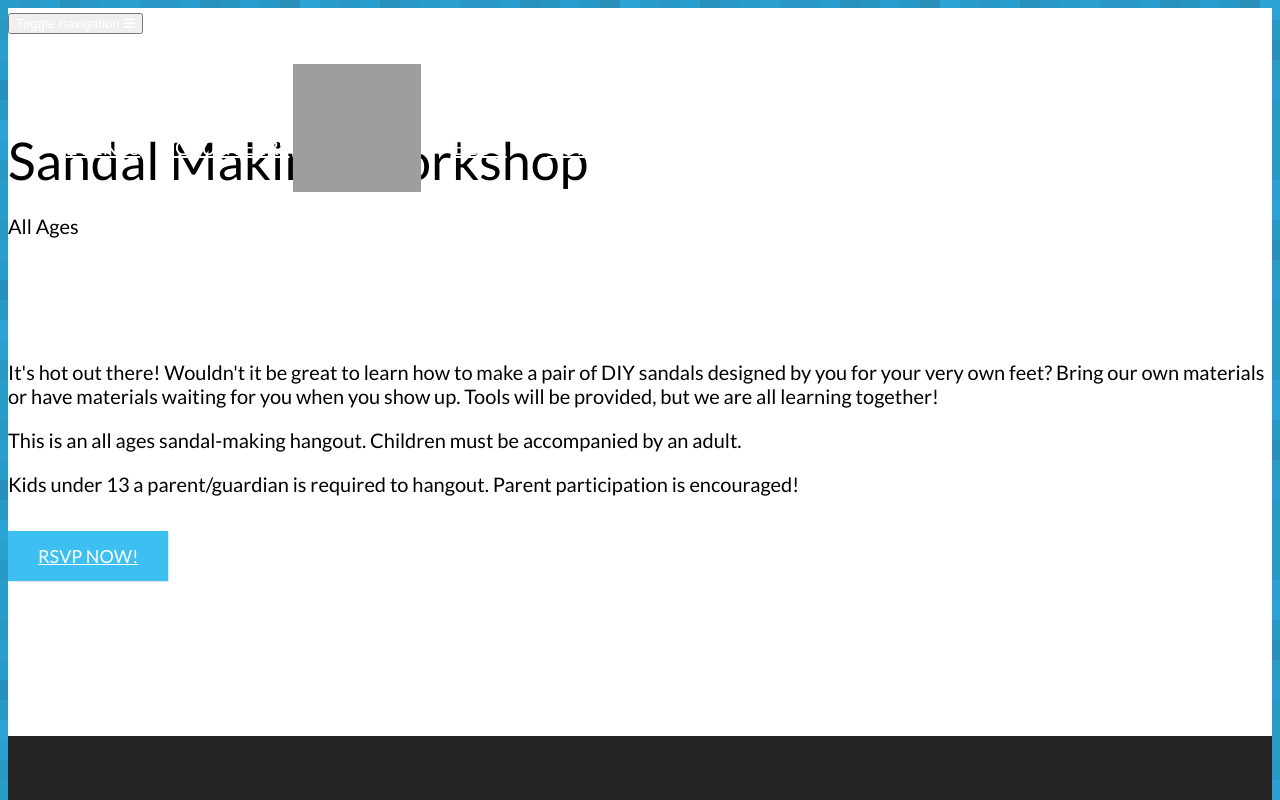
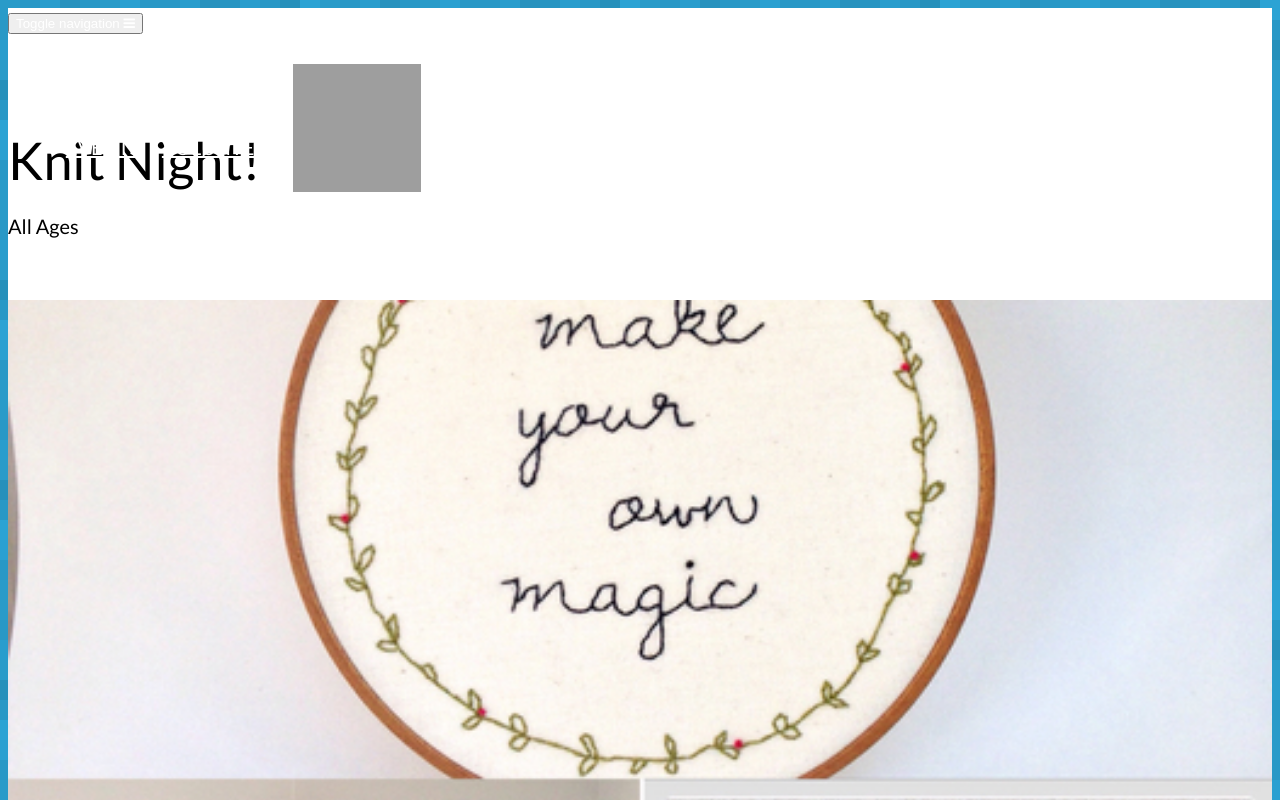
Before and after one commit to pdxdiy/pdxdiy.github.com, a plain HTML site: page events/knit-night/index.html in a window 1280 px wide. Shown: the top 800 px of the page. Drawn offline with Linux system fonts and the light colour scheme; grey boxes are pictures that could not be loaded.

Commit message:
Add knit_night

```diff
--- a/events/knit-night/index.html
+++ b/events/knit-night/index.html
@@ -70,7 +70,7 @@
 
         <div class="row text-center">
             <div class="col-sm-12">
-                        <h1 class="heading-large section-color-2">Sandal Making Workshop</h1>
+                <h1 class="heading-large section-color-2">Knit Night!</h1>
             </div>
             <div class="col-sm-12">
                 <p class="text-large section-color-2">
@@ -82,19 +82,20 @@
         <div class="row">
 
             <div class="col-sm-6 col-sm-offset-3 text-center">
-                        <a href="http://www.eventbrite.com/e/pdx-diy-hangout-sandal-making-tickets-17348765625" target="_blank"><img src="img/sandals.jpg" class="main-image" style="padding-bottom: 40px" alt=""></a>
+                <a href="http://www.meetup.com/CTRL-H/events/224207337/" target="_blank"><img src="img/knit_night.jpg" class="main-image" style="padding-bottom: 40px" alt=""></a>
             </div>
 
             <div class="col-sm-8 col-sm-offset-2">
-                        <p>It's hot out there! Wouldn't it be great to learn how to make a pair of DIY sandals designed by you for your very own feet? Bring our own materials or have materials waiting for you when you show up. Tools will be provided, but we are all learning together!</p>
-                        <p>This is an all ages sandal-making hangout. Children must be accompanied by an adult.</p>
+                <p>Do you like to stitch, crochet, or knit? Come hang out every other Wednesday from 7-9pm. Bring a project you're
+                working on or start a new one. If you've been thinking about getting started, we have tools and mentors to help you get started.</p>
+                <p>This is an all ages hangout. Children must be accompanied by an adult.</p>
 
                 <p>Kids under 13 a parent/guardian is required to hangout. Parent participation is encouraged!</p>
             </div>
 
             <div class="col-sm-8 col-sm-offset-2 text-center">
                 <p>
-                            <a href="http://www.eventbrite.com/e/pdx-diy-hangout-sandal-making-tickets-17348765625" class="btn btn-2" target="_blank">RSVP NOW!</a>
+                    <a href="http://www.meetup.com/CTRL-H/events/224207337/" class="btn btn-2" target="_blank">SEE SCHEDULE</a>
                 </p>
             </div>
 
```
Also changed, not shown: events/knit-night/img/knit_night.jpg (added). Lines whose indentation alone changed are shown as unchanged.
